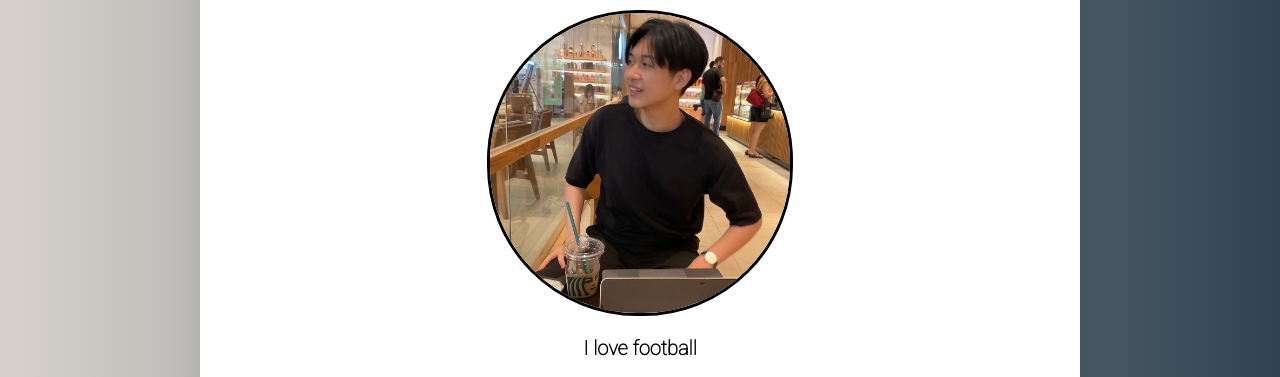
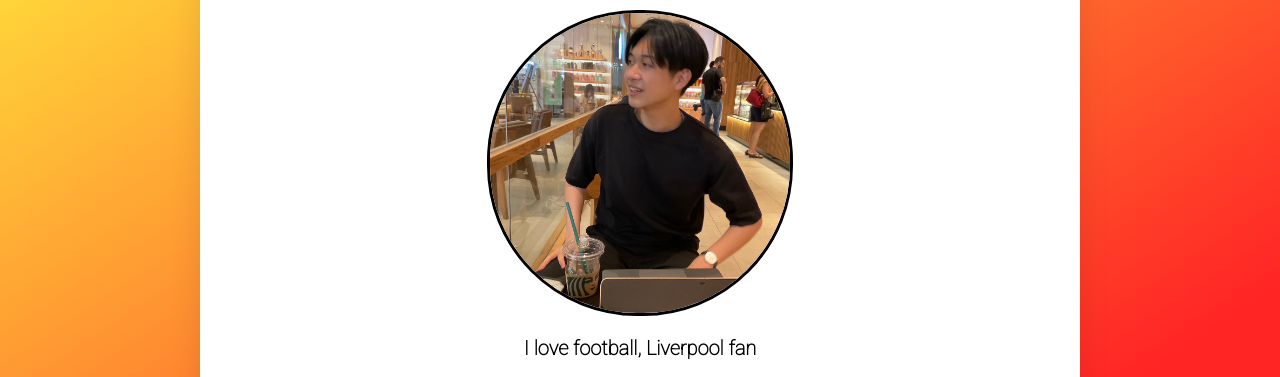
Before and after one commit to Subsystem24/Phuvit_Profile, a plain HTML site: page index.html in a window 1280 px wide. Shown: the part 104-481 px from the top of the page. Drawn offline with Linux system fonts and the light colour scheme.

Commit message:
make my profile prettier

```diff
--- a/index.html
+++ b/index.html
@@ -19,7 +19,7 @@
         <div class = "image_container">
           <img src="images/Profilepic.JPG" id="circle_pic" alt="Profile Picture">
         </div>
-         <h3>I love football</h3>
+         <h3>I love football, Liverpool fan</h3>
            <div class="liverpool_link"> <a href="https://www.liverpoolfc.com" target="_blank" id="liverpool_link">Liverpool Fc</a></div>
       </div>
       <div class="social">
--- a/style.css
+++ b/style.css
@@ -8,9 +8,8 @@ body {
   display: flex;
   align-items: center;
   height: 100vh;
-  background: #304352;  /* fallback for old browsers */
-background: -webkit-linear-gradient(to right, #d7d2cc, #304352);  /* Chrome 10-25, Safari 5.1-6 */
-background: linear-gradient(to right, #d7d2cc, #304352); /* W3C, IE 10+/ Edge, Firefox 16+, Chrome 26+, Opera 12+, Safari 7+ */
+  background-color: #FFE53B;
+background-image: linear-gradient(147deg, #FFE53B 0%, #FF2525 74%);
 
 }
 h1 {
@@ -82,7 +81,6 @@ border-radius: 10px;
   border-radius: 0px;
   box-shadow: 0 10px 30px rgba(0,0,0,.1);
   margin: 15px auto;
-  text-align: center;
 }
 
 .social{
```
